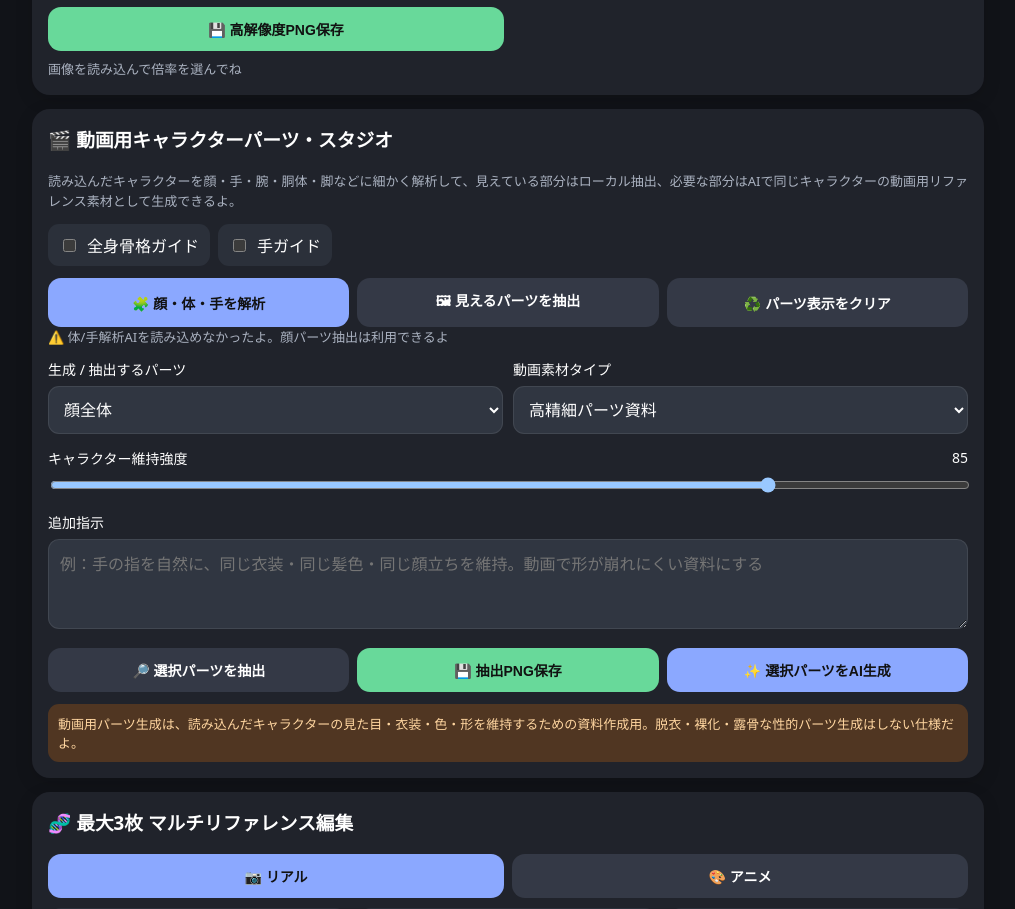
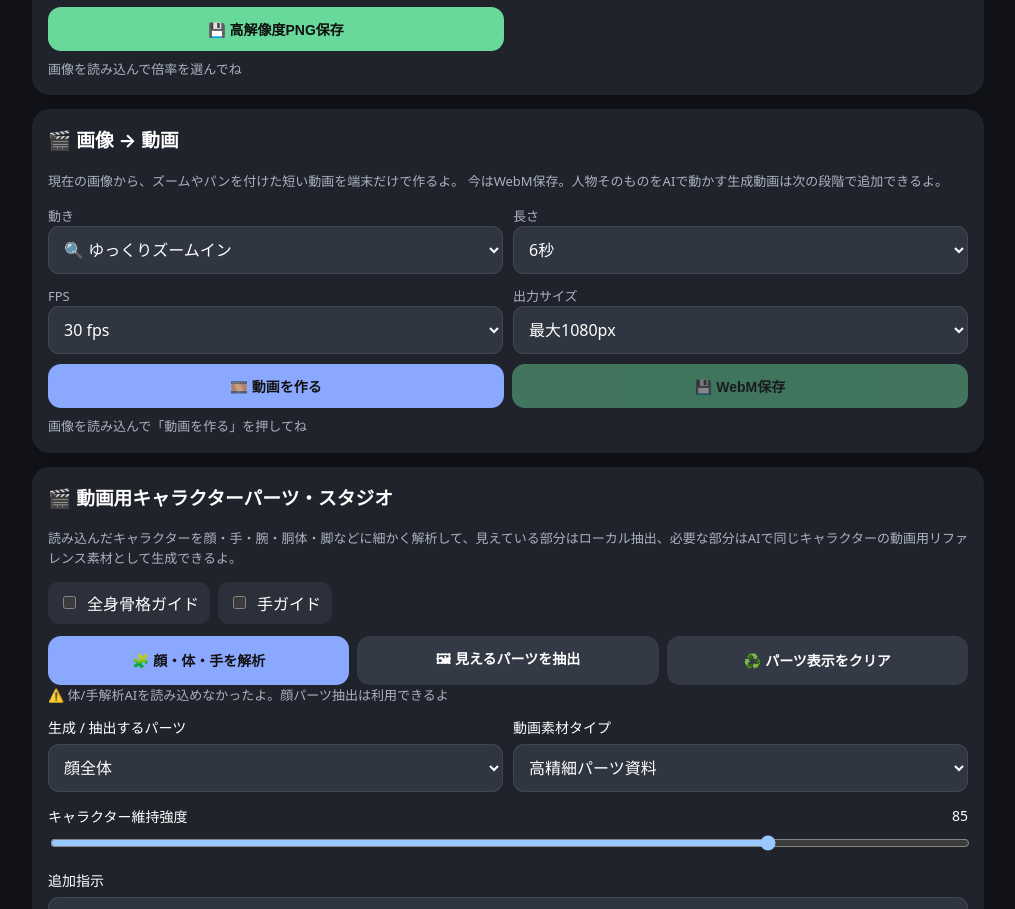
Before and after one commit to schanghong60-rgb/NaturalFix, a website: page public/index.html in a window 1280 px wide. Shown: the part 6064-6973 px from the top of the page, without its empty margins (132-1147 px from the left). Drawn offline with Linux system fonts and the light colour scheme; no server answers.

Commit message:
Update index.html

```diff
--- a/public/index.html
+++ b/public/index.html
@@ -235,5 +235,6 @@
   <script type="module" src="./ai-background-tools.js"></script>
   <script type="module" src="./outpaint-tools.js"></script>
   <script type="module" src="./upscale-tools.js"></script>
+  <script type="module" src="./video-tools.js"></script>
 </body>
 </html>
```
